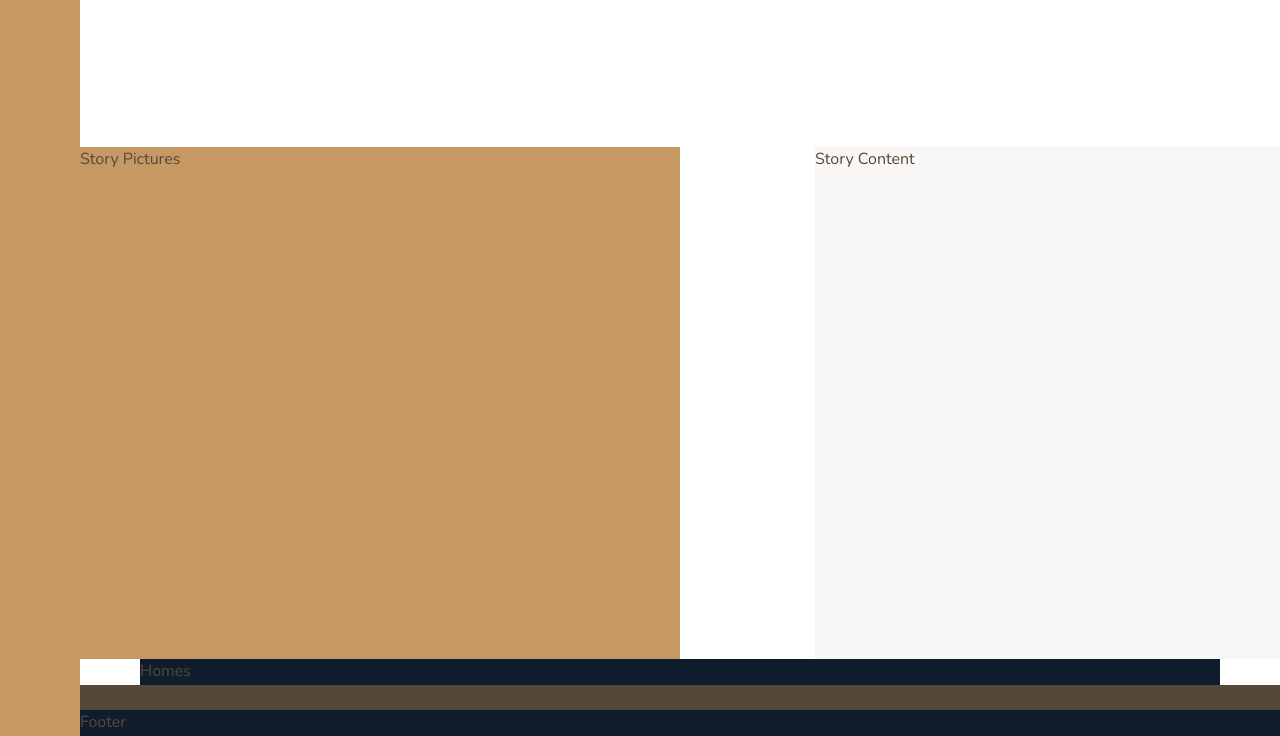
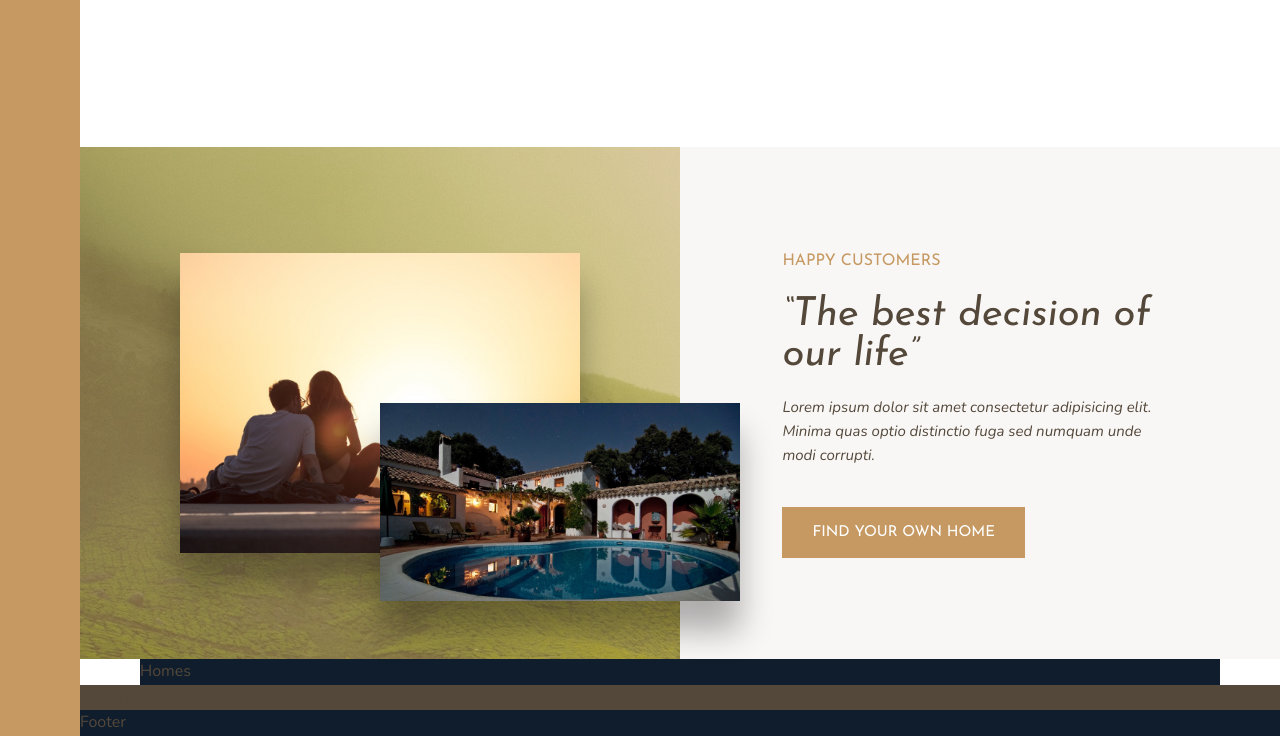
Before and after one commit to iamlearning1/css-refresh, a website: page nexter/index.html in a window 1280 px wide. Shown: the part 1161-1897 px from the top of the page. Drawn offline with nearby package versions, Linux system fonts and the light colour scheme.

Commit message:
added stories

```diff
--- a/nexter/index.html
+++ b/nexter/index.html
@@ -67,9 +67,18 @@
         </div>
     </section>
 
-    <div class="story__pictures">Story Pictures</div>
+    <div class="story__pictures">
+        <img src="img/story-1.jpeg" alt="story image 1" class="story__img story__img--1" />
+        <img src="img/story-2.jpeg" alt="story image 2" class="story__img story__img--2" />
+    </div>
 
-    <div class="story__content">Story Content</div>
+    <div class="story__content">
+        <h3 class="heading-3 mb-2">Happy Customers</h3>
+        <h2 class="heading-2 heading-2--dark mb-2">&ldquo;The best decision of our life&rdquo;</h2>
+        <p class="story__text">Lorem ipsum dolor sit amet consectetur adipisicing elit. Minima quas optio distinctio
+            fuga sed numquam unde modi corrupti.</p>
+        <button class="btn">Find your own home</button>
+    </div>
 
     <section class="homes">Homes</section>
 
--- a/nexter/sass/_story.scss
+++ b/nexter/sass/_story.scss
@@ -2,11 +2,49 @@
     &__pictures {
         background-color: $color-primary;
         grid-column: full-start / col-end 4;
+        display: grid;
+        grid-template-columns: repeat(6, 1fr);
+        grid-template-rows: repeat(6, 1fr);
+        align-items: center;
+        background-image: linear-gradient(rgba($color-primary, 0.5), rgba($color-primary, 0.5)), url(../img/back.jpg);
+    }
+
+    &__img {
+        width: 100%;
+        box-shadow: 0 3rem 3rem rgba(0, 0, 0, 0.3);
+
+        &--1 {
+            grid-column: 2 / 6;
+            grid-row: 2 / 6;
+        }
+
+        &--2 {
+            grid-column: 4 / 7;
+            grid-row: 4 / 7;
+            align-self: start;
+            width: 120%;
+            z-index: 10;
+        }
     }
 
     &__content {
         background-color: $color-grey-light-1;
-        grid-column: col-end 5 / full-end;
+        grid-column: col-start 5 / full-end;
+        padding: 6rem 8vw;
 
+        display: flex;
+        flex-direction: column;
+        justify-content: center;
+        align-items: flex-start;
+
+        // display: grid;
+        // align-content: center;
+        // justify-items: start;
+    }
+
+    &__text {
+        font-size: 1.5rem;
+        font-style: italic;
+        margin-bottom: 4rem;
     }
 }
--- a/nexter/sass/_typography.scss
+++ b/nexter/sass/_typography.scss
@@ -9,10 +9,24 @@
 
 .heading-2 {
     @extend %heading;
+    font-style: italic;
+    font-size: 4rem;
+    line-height: 1;
+
+    &--light {
+        color: $color-grey-light-1;
+    }
+
+    &--dark {
+        color: $color-grey-dark-1;
+    }
 }
 
 .heading-3 {
     @extend %heading;
+    font-size: 1.6rem;
+    color: $color-primary;
+    text-transform: uppercase;
 }
 
 .heading-4 {
@@ -27,3 +41,36 @@
         color: $color-grey-dark-1;
     }
 }
+
+.btn {
+    background-color: $color-primary;
+    color: #fff;
+    border: none;
+    border-radius: 0;
+    font-family: $font-display;
+    font-size: 1.5rem;
+    padding: 1.8rem 3rem;
+    text-transform: uppercase;
+    cursor: pointer;
+    transition: all 0.2s;
+
+    &:hover {
+        background-color: $color-primary-dark;
+    }
+}
+
+.mb-2 {
+    margin-bottom: 2rem;
+}
+
+.mb-4 {
+    margin-bottom: 4rem;
+}
+
+.mb-6 {
+    margin-bottom: 6rem;
+}
+
+.mb-8 {
+    margin-bottom: 8rem;
+}
```
Also changed, not shown: nexter/css/style.css.
